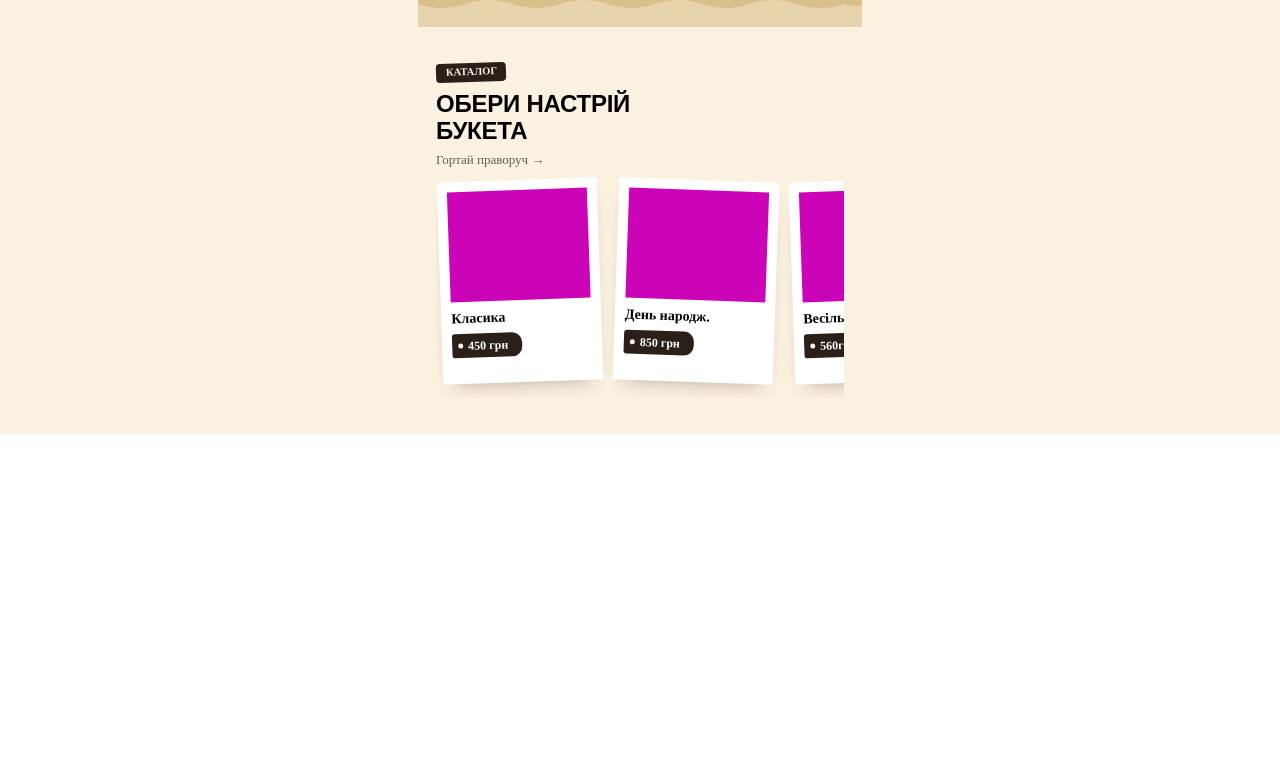
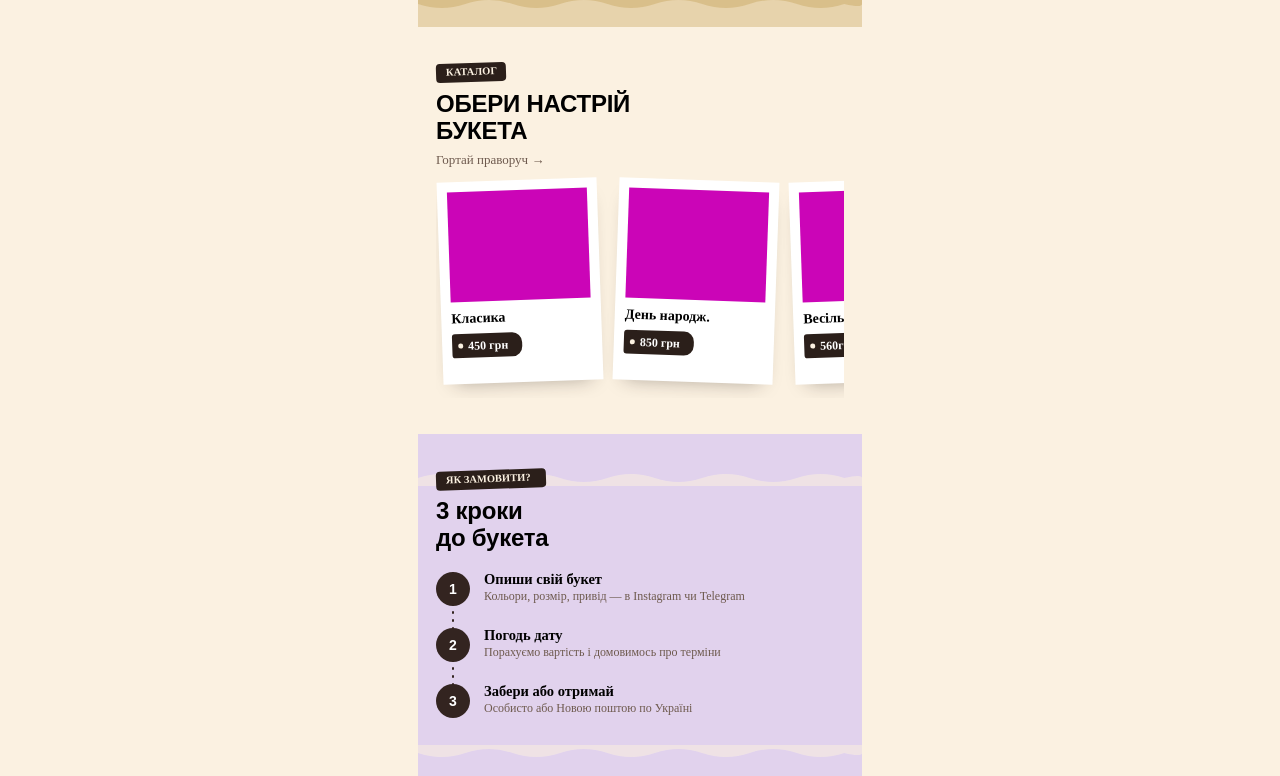
Before and after one commit to RVasyliuk-2003/Custom-Marshmallows, a React (Vite) app: page / in a window 1280 px wide. Shown: the part 1034-1810 px from the top of the page. Before the commit the page ends 1468 px from the top, so only its background shows below. Built offline with nearby package versions, Linux system fonts and the light colour scheme.

Commit message:
feat: complete Order section (Order.jsx)

```diff
--- a/src/App.css
+++ b/src/App.css
@@ -59,7 +59,6 @@ main {
   box-shadow: 3px 4px 0 var(--ink);
 }
 
-/* легкий "живий" нахил для карток у списку — чергуй: */
 .card:nth-child(odd) {
   transform: rotate(-0.6deg);
 }
@@ -67,7 +66,6 @@ main {
   transform: rotate(0.6deg);
 }
 
-/* цінник-бирка з "дірочкою" зліва */
 .tag {
   position: relative;
   background: var(--dark);
@@ -91,7 +89,6 @@ main {
   transform: translateY(-50%);
 }
 
-/* чорна плашка-eyebrow під кутом */
 .eyebrow {
   transform: rotate(-2deg);
   background: var(--dark);
@@ -104,14 +101,12 @@ main {
   border-radius: 4px;
 }
 
-/* кругла наліпка під кутом (типу "100% їстівно") */
 .sticker {
   border-radius: 50%;
   transform: rotate(-8deg);
   box-shadow: 0 6px 14px -6px rgba(0, 0, 0, 0.35);
 }
 
-/* стрічка-скотч (декор) */
 .tape {
   background: rgba(255, 255, 255, 0.7);
   border: 1px dashed rgba(51, 36, 32, 0.5);
--- a/src/components/Main/Main.jsx
+++ b/src/components/Main/Main.jsx
@@ -1,6 +1,7 @@
 import MainPage from "./MainPage/MainPage";
 import WhyMarshmallows from "./WhyMarshmallows/WhyMarshmallows";
 import CatalogScroll from "./CatalogScroll/CatalogScroll";
+import Order from "./Order/Order";
 
 const Main = () => {
   return (
@@ -9,6 +10,7 @@ const Main = () => {
         <MainPage />
         <WhyMarshmallows />
         <CatalogScroll />
+        <Order />
       </main>
     </>
   );
--- /dev/null
+++ b/src/components/Main/Order/Order.jsx
@@ -0,0 +1,65 @@
+import "./order.css";
+
+import SubtleEdge from "./../../SubtleEdge/SubtleEdge.jsx";
+const Order = () => {
+  return (
+    <section>
+      <div className="container">
+        <div className="orderMainContainer contactsSection">
+          <SubtleEdge />
+          <div>
+            <p className="eyebrow width-eyebrow">ЯК ЗАМОВИТИ?</p>
+            <h2 className="h2">
+              3 кроки <br /> до букета
+            </h2>
+          </div>
+
+          <div className="stagesContainer">
+            <div className="line">
+              <svg
+                width="2"
+                height="100%"
+                style={{ position: "absolute", inset: 0 }}
+              >
+                <line className="doodle" x1="1" y1="0" x2="1" y2="150" />
+              </svg>
+            </div>
+            <div className="stagesBox">
+              <div className="numberStagesBox">
+                <p>1</p>
+              </div>
+              <div className="textStagesBox">
+                <h4>Опиши свій букет</h4>
+                <p>Кольори, розмір, привід — в Instagram чи Telegram</p>
+              </div>
+            </div>
+
+            <div className="stagesBox">
+              <div className="numberStagesBox">
+                <p>2</p>
+              </div>
+              <div className="textStagesBox">
+                <h4>Погодь дату</h4>
+                <p>Порахуємо вартість і домовимось про терміни</p>
+              </div>
+            </div>
+
+            <div className="stagesBox">
+              <div className="numberStagesBox">
+                <p>3</p>
+              </div>
+              <div className="textStagesBox">
+                <h4>Забери або отримай</h4>
+                <p>Особисто або Новою поштою по Україні</p>
+              </div>
+            </div>
+          </div>
+
+          <SubtleEdge flip />
+        </div>
+      </div>
+    </section>
+  );
+};
+
+export default Order;
--- /dev/null
+++ b/src/components/Main/Order/order.css
@@ -0,0 +1,88 @@
+.orderMainContainer {
+  display: flex;
+  flex-direction: column;
+  gap: 20px;
+
+  padding: 36px 18px;
+  position: relative;
+
+  background-color: #e1d2ed;
+}
+
+.width-eyebrow {
+  max-width: 110px;
+  width: 100%;
+
+  z-index: 5;
+}
+
+.stagesContainers {
+  display: flex;
+  flex-direction: column;
+}
+
+.stagesBox {
+  display: flex;
+  gap: 14px;
+  margin-bottom: 22px;
+  /* position: relative; */
+}
+
+.line {
+  position: absolute;
+  left: 34px;
+  top: 138px;
+  width: 2px;
+  height: calc(43% - 10px);
+}
+
+.doodle {
+  stroke: var(--ink);
+  stroke-width: 2;
+  fill: none;
+  stroke-linecap: round;
+  stroke-dasharray: 1 7;
+}
+
+.numberStagesBox {
+  width: 34px;
+  height: 34px;
+  border-radius: 50%;
+  background: var(--ink);
+  color: #fff;
+  font-family: var(--ff-display);
+  font-weight: 800;
+  font-size: 14px;
+  display: flex;
+  align-items: center;
+  justify-content: center;
+  flex-shrink: 0;
+  z-index: 2;
+}
+
+.h2 {
+  font-size: 24px;
+  margin-top: 10px;
+  font-weight: 800;
+
+  font-family: var(--ff-display);
+  line-height: 1.12;
+  letter-spacing: -0.01em;
+}
+
+.textStagesBox {
+  > h4 {
+    font-size: 14.5px;
+    margin-bottom: 3px;
+    font-weight: 600;
+  }
+
+  > p {
+    font-size: 12px;
+    color: var(--ink-soft);
+  }
+}
+
+.contactsSection .subtleEdge path {
+  fill: var(--paper);
+}
```
